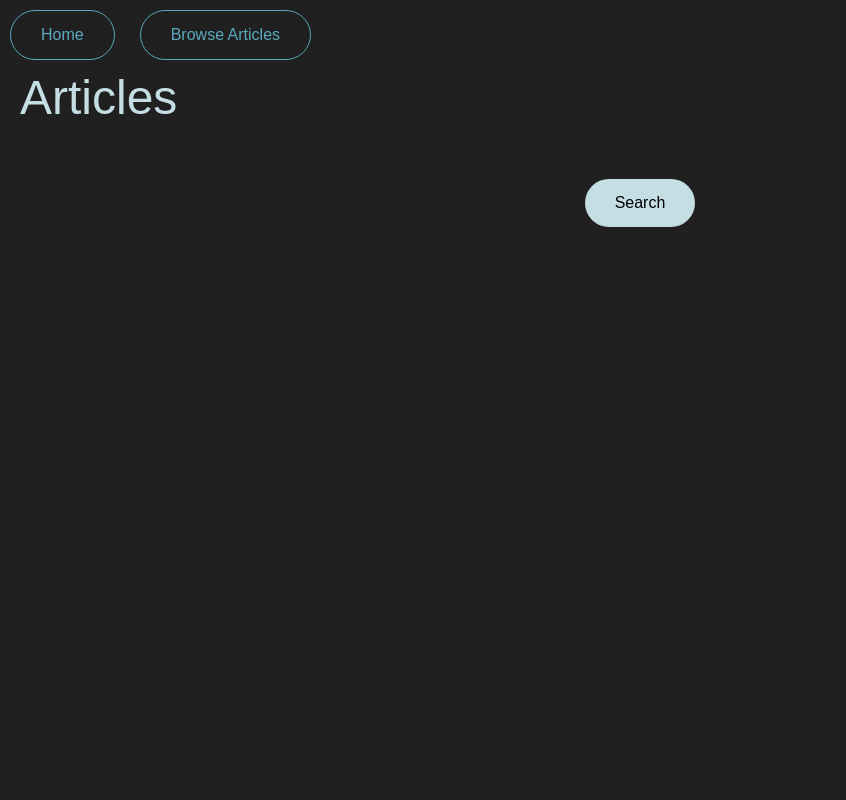
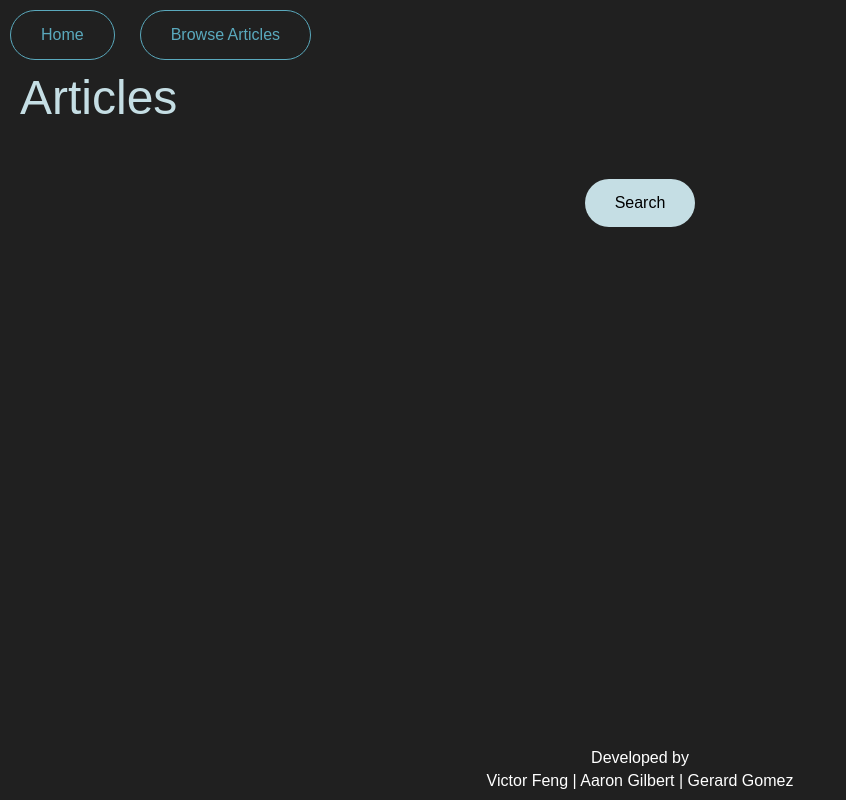
Before and after one commit to fsf4965/cise_teamtest, a React (Create React App) app: page /search in a window 1280 px wide. Shown: the whole page, without its empty margins (0-846 px from the left). Built offline with nearby package versions, Linux system fonts and the light colour scheme.

Commit message:
commented app.css, added footer to search page

```diff
--- a/src/App.css
+++ b/src/App.css
@@ -1,8 +1,10 @@
+/* base styling of index.html */
 html {
   background-color: #202020;
   text-align: center;
 }
 
+/* base styling of app */
 .home {
   background-color: #202020;
   color: white;
@@ -11,12 +13,14 @@ html {
   font-family: "Lucia Console", sans-serif;
 }
 
+/* container for main contents of page */
 .container {
   align-items: center;
   padding-top: 60px;
   padding-bottom: 120px;
 }
 
+/* page title, top left */
 .title {
   color: #c5dee4;
   font-size: 3em;
@@ -27,6 +31,7 @@ html {
   margin-bottom: 0;
 }
 
+/* central header */
 .header {
   color: #5aa9bd;
   font-size: 3em;
@@ -35,33 +40,38 @@ html {
   margin-bottom: 0;
 }
 
+/* subheader of central header */
 .subheader {
   color: #c5dee4;
   font-weight: 300;
   text-align: center;
 }
 
+/* footer */
 .footer {
   color: #5aa9bd;
   position: fixed;
   width: 100%;
   bottom: 0;
-  margin-bottom: 25px;
+  margin-bottom: 10px;
 }
 
+/* text of footer */
 .footertext {
   color: white;
   margin-top: 5px;
   margin-bottom: 0;
 }
 
-.navbar { /* div */
+/* navigation bar - div format */
+.navbar {
   position: fixed;
   height: 10%;
   width: 100%;
 }
 
-.navlist { /* ul */
+/* navigation list - ul format */
+.navlist {
   list-style-type: none;
   margin-left: 0;
   margin-top: 0;
@@ -70,7 +80,8 @@ html {
   overflow: hidden;
 }
 
-.navbtn a{ /* li a */
+/* navigation list items - li a format */
+.navbtn a{
   color: #5aa9bd;
   border: 1px solid #5aa9bd;
   border-radius: 40px;
@@ -86,10 +97,12 @@ html {
   cursor: pointer;
 }
 
+/* behaviour of navigation list items - darken */
 .navbtn a:hover {
   background-color: #161616;
 }
 
+/* container for center buttons - div format */
 .buttons {
   align-items: center;
   display: flex;
@@ -97,6 +110,7 @@ html {
   justify-content: center;
 }
 
+/* filled buttons */
 .btn {
   background-color:  #c5dee4;
   color: black;
@@ -111,6 +125,7 @@ html {
   cursor: pointer;
 }
 
+/* filled buttons behaviour - darken */
 .btn:hover {
   background-color: #a8bfc5;
 }
--- a/src/components/Search.js
+++ b/src/components/Search.js
@@ -20,6 +20,10 @@ class search extends Component {
                     </Link>
                     </div>
                 </div>
+                <div className="footer">
+                    <p className="footertext">Developed by</p>
+                    <p className="footertext">Victor Feng | Aaron Gilbert | Gerard Gomez</p>
+                </div>
             </div>
     );
   }
```
